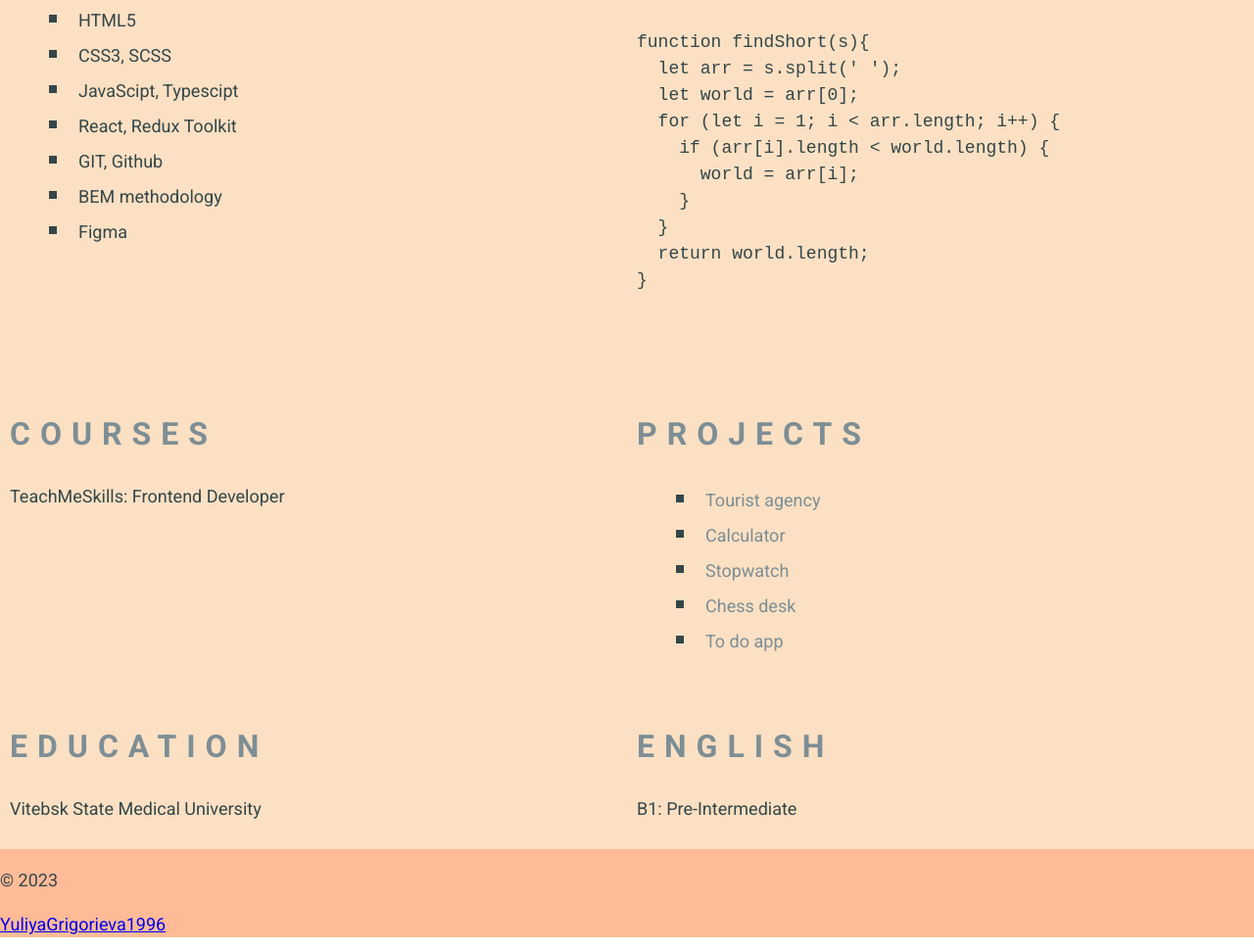
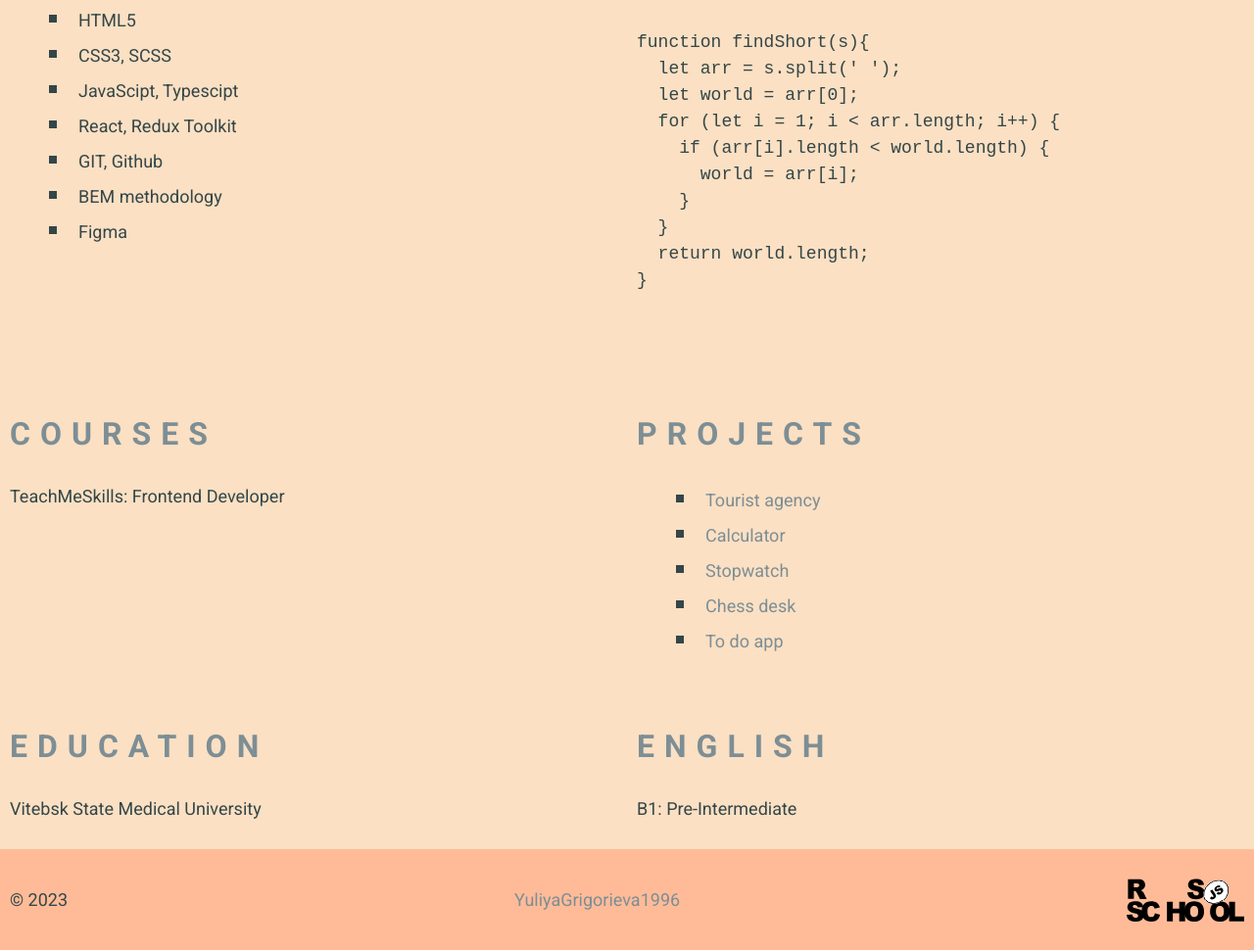
Before and after one commit to YuliyaGrigorieva1996/rsschool-cv, a plain HTML site: page index.html in a window 1280 px wide. Shown: the part 1023-1993 px from the top of the page at 98% size. Drawn offline with Linux system fonts and the light colour scheme.

Commit message:
feat: add footer style

```diff
--- a/index.html
+++ b/index.html
@@ -103,10 +103,10 @@ function findShort(s){
       </div>
     </main>
     <footer class="footer">
-      <div class="container">
+      <div class="container container-footer">
         <p>&#169 2023</p>
-        <a href="https://github.com/YuliyaGrigorieva1996">YuliyaGrigorieva1996</a>
-        <a href="https://rs.school/js/"></a>
+        <a href="https://github.com/YuliyaGrigorieva1996" class="github-link">YuliyaGrigorieva1996</a>
+        <a href="https://rs.school/js/" class="link-rss"></a>
       </div>
     </footer>
   </body>
--- a/style.css
+++ b/style.css
@@ -8,6 +8,11 @@ html {
 
 ul, ol, li {
     list-style: none;
+}
+
+a {
+    text-decoration: none;
+    color: inherit
 }
 
 body {
@@ -52,10 +57,11 @@ body {
 }
 
 .section-profile {
-    padding: 50px 20px 60px;
-    width: 100%;
     display: flex;
     justify-content: space-around;
+    width: 100%;
+    padding: 50px 20px 60px;
+
 }
 
 .section-item {
@@ -65,7 +71,6 @@ body {
 }
 
 .section-item a {
-    text-decoration: none;
     color: #7d8e95;
     transition: 0.3s;
 }
@@ -104,7 +109,7 @@ body {
 }
 
 .contacts-location::before {
-    content: '';
+        content: '';
     position: absolute;
     top: 5px;
     left: 0;
@@ -158,9 +163,6 @@ body {
     background-repeat: no-repeat;
 }
 
-
-
-
 .nav-list {
     display: flex;
     justify-content: flex-end;
@@ -168,8 +170,8 @@ body {
 }
 
 .nav-link {
+    padding: 0 10px;
     line-height: 50px;
-    padding: 0 10px;
 }
 
 .main {
@@ -197,3 +199,26 @@ body {
 .footer {
     background-color: #ffbb98
 }
+
+.container-footer {
+    display: flex;
+    justify-content: space-between;
+    align-items: center;
+    padding: 20px 10px
+}
+
+.github-link {
+    color: #7d8e95;
+    transition: 0.3s;
+}
+
+.github-link:hover {
+    color: #344648;
+}
+
+.link-rss {
+    width: 120px;
+    height: 45px;
+    background-image: url(./assets/svg/rs_school_js.svg);
+
+}
```
Also changed, not shown: assets/svg/rs_school_js.svg (added).
